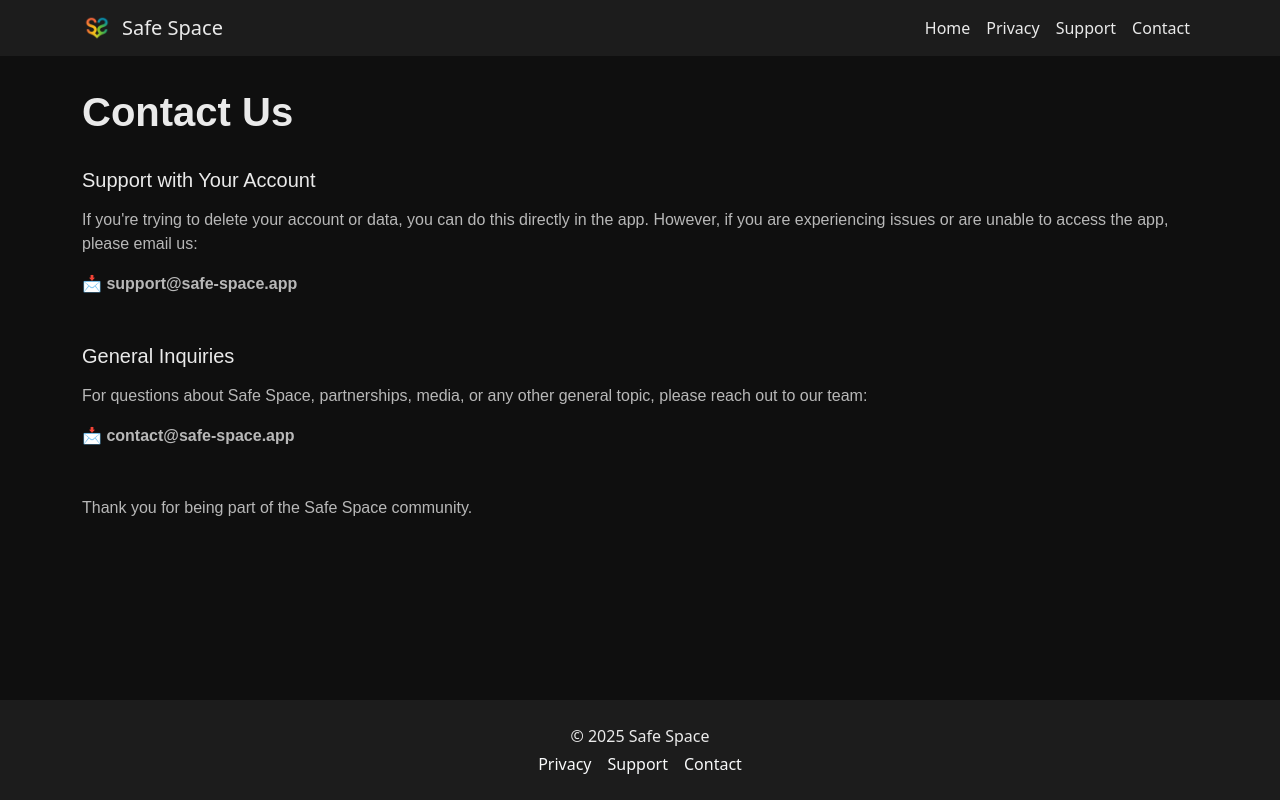
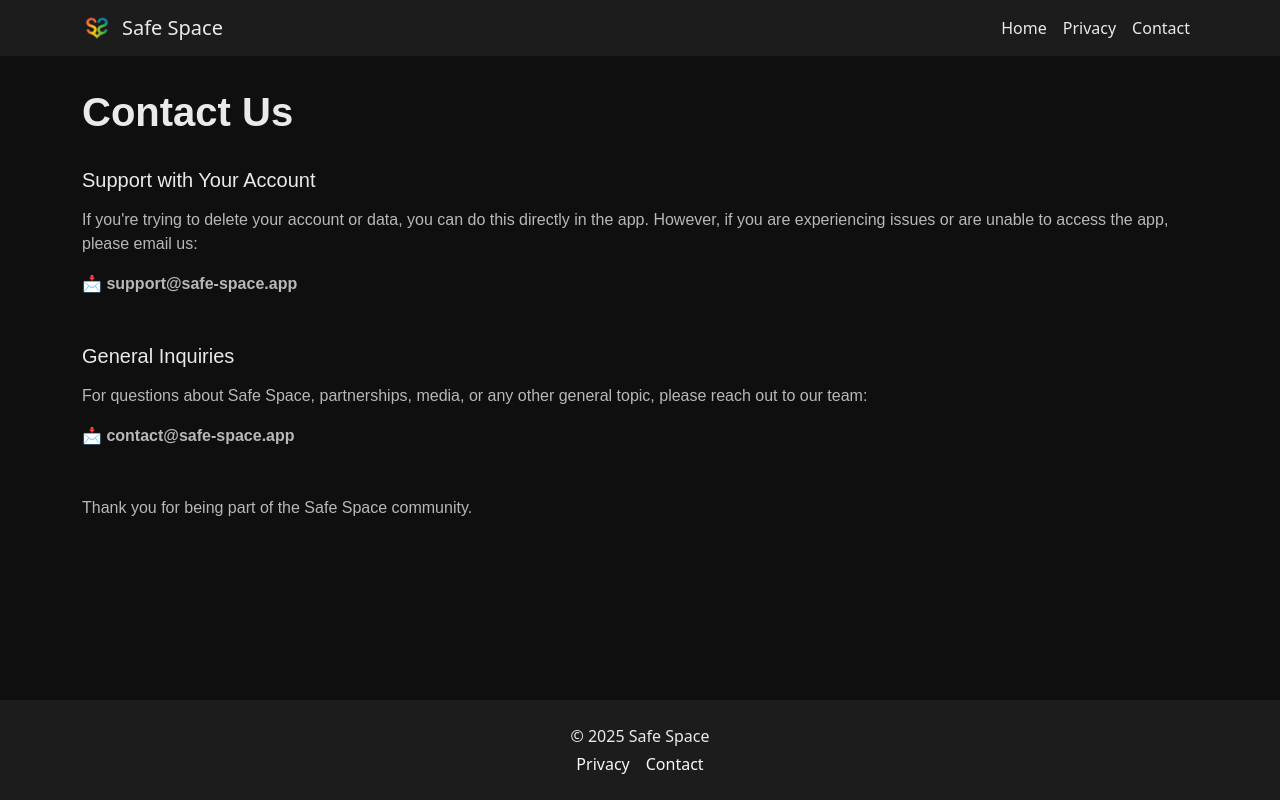
Before and after one commit to ilanahnb/safespace.github.io, a React (Create React App) app: page /contact in a window 1280 px wide. Built offline with nearby package versions, Linux system fonts and the light colour scheme.

Commit message:
Remove Support link from Footer and Navbar components

```diff
--- a/src/components/Footer.js
+++ b/src/components/Footer.js
@@ -7,7 +7,6 @@ export default function AppFooter() {
             <p className="mb-1">&copy; 2025 Safe Space</p>
             <div>
                 <Link to="/privacy" className="text-light mx-2 text-decoration-none">Privacy</Link>
-                <Link to="/support" className="text-light mx-2 text-decoration-none">Support</Link>
                 <Link to="/contact" className="text-light mx-2 text-decoration-none">Contact</Link>
             </div>
         </footer>
--- a/src/components/Navbar.js
+++ b/src/components/Navbar.js
@@ -19,7 +19,6 @@ export default function AppNavbar() {
                     <Nav className="ms-auto">
                         <Nav.Link as={Link} to="/" style={{ color: '#eaeaea' }}>Home</Nav.Link>
                         <Nav.Link as={Link} to="/privacy" style={{ color: '#eaeaea' }}>Privacy</Nav.Link>
-                        <Nav.Link as={Link} to="/support" style={{ color: '#eaeaea' }}>Support</Nav.Link>
                         <Nav.Link as={Link} to="/contact" style={{ color: '#eaeaea' }}>Contact</Nav.Link>
                     </Nav>
                 </Navbar.Collapse>
```
